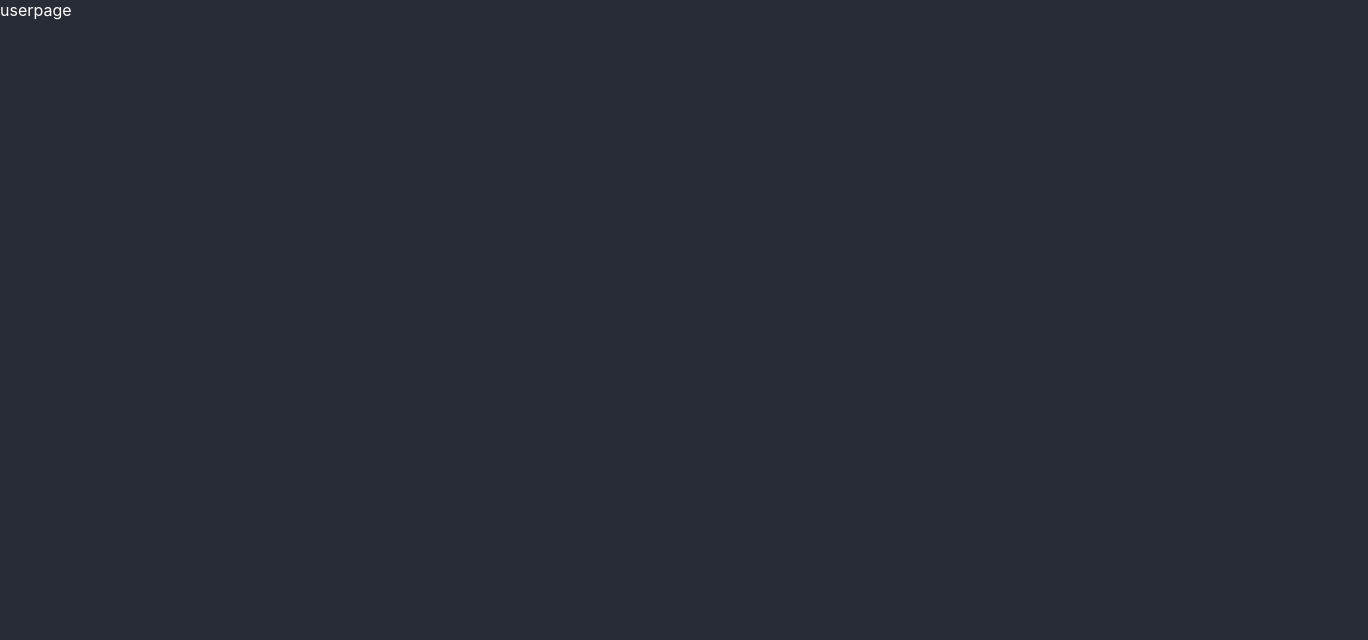
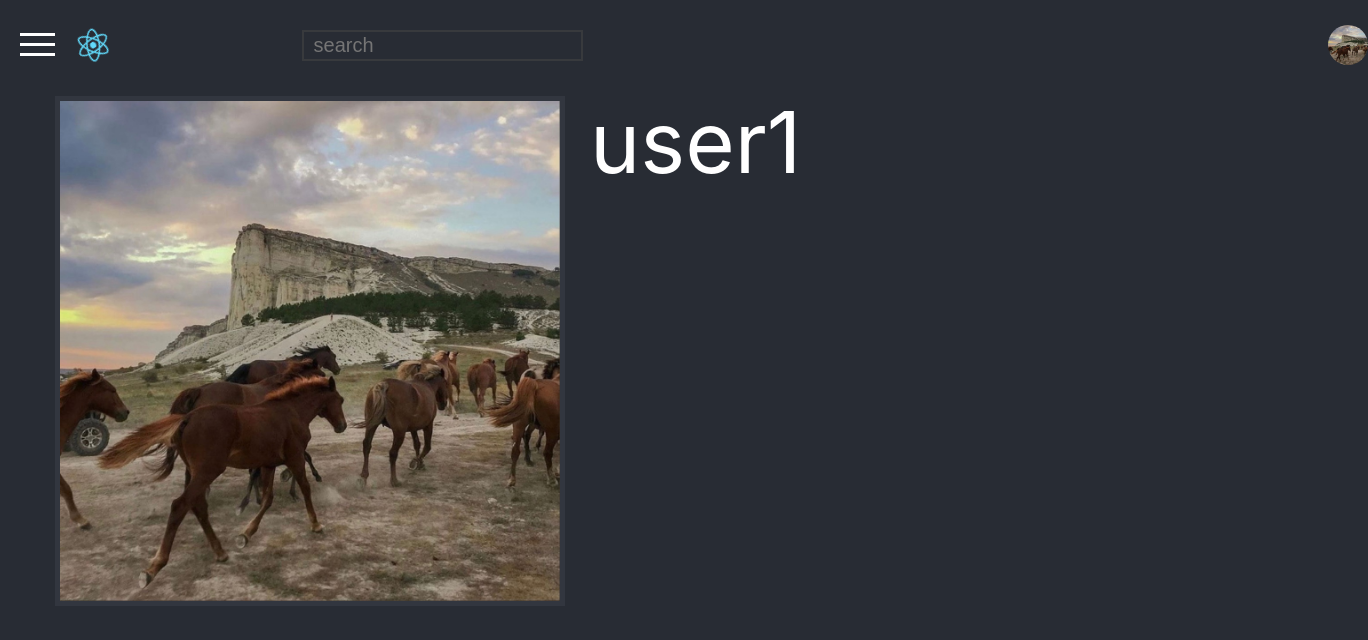
Before and after one commit to Ulianamss/ClounTube_FE, a React (Create React App) app in the folder clountube/: page /userid in a window 1280 px wide. Shown: the top 640 px of the page, 1368 px wide, since content can reach past the window. Built offline with nearby package versions, Linux system fonts and the light colour scheme.

Commit message:
added userPage and navigation

```diff
--- a/clountube/src/components/header/header.js
+++ b/clountube/src/components/header/header.js
@@ -9,7 +9,7 @@ export const Header = (props)=>{
                 <div className='burgerMenu'></div>
                 <div className='burgerMenu'></div>
             </div>
-            <img src={logo} className="App-logo" alt="logo" />
+            <a href='/'><img src={logo} className="App-logo" alt="logo" /></a>
             <input className='searchBar' placeholder='search'></input>
             {/* какие-то иконки 3 штуки */}
             <div className='userPictureDiv'>
--- /dev/null
+++ b/clountube/src/components/user/user.css
@@ -0,0 +1,26 @@
+.container{
+    margin: 20px 50px;
+    display: flex;
+}
+
+
+.userPicturePage{
+    margin: 5px;
+    width: 500px;
+    height: 500px;
+}
+
+.userPicturePageDiv{
+    margin: 5px;
+    width: 510px;
+    height: 510px;
+    background-color:#32363f;
+}
+
+.userName{
+    font-size: 85px;
+}
+
+.userNameDiv{
+    margin-left: 20px;
+}
--- /dev/null
+++ b/clountube/src/components/user/user.js
@@ -0,0 +1,16 @@
+// import userPicture from '../../assets/authorPicture1.jpg'
+// import userData from '../../mockData/userData'
+import './user.css'
+
+export const User = (props)=>{
+    return(
+        <div className='container'>
+            <div className='userPicturePageDiv'>
+                <img className='userPicturePage' src={props.props.userPicture}/>
+            </div>
+            <div className='userNameDiv'>
+                <span className="userName">{props.props.userName}</span>
+            </div>
+        </div>
+    )
+}
--- /dev/null
+++ b/clountube/src/mockData/userData.js
@@ -0,0 +1,5 @@
+export const userData =
+    {
+        userName: 'user1',
+        userPicture: require('../assets/authorPicture1.jpg'),
+    }
--- a/clountube/src/pages/userPage/userPage.js
+++ b/clountube/src/pages/userPage/userPage.js
@@ -1,9 +1,17 @@
 import './userPage.css';
+import { Header } from '../../components/header/header';
+import {User} from '../../components/user/user';
+import {userData} from '../../mockData/userData'
 
 function UserPage() {
   return (
     <div>
-        userpage
+      <div className='header'>
+        <Header></Header>
+      </div>
+      <div>
+        <User props={userData}></User>
+      </div>
     </div>
   );
 }
```
